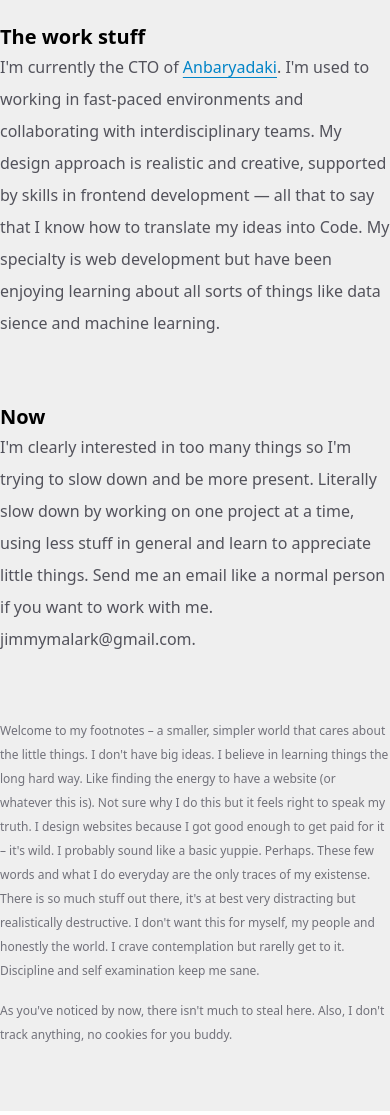
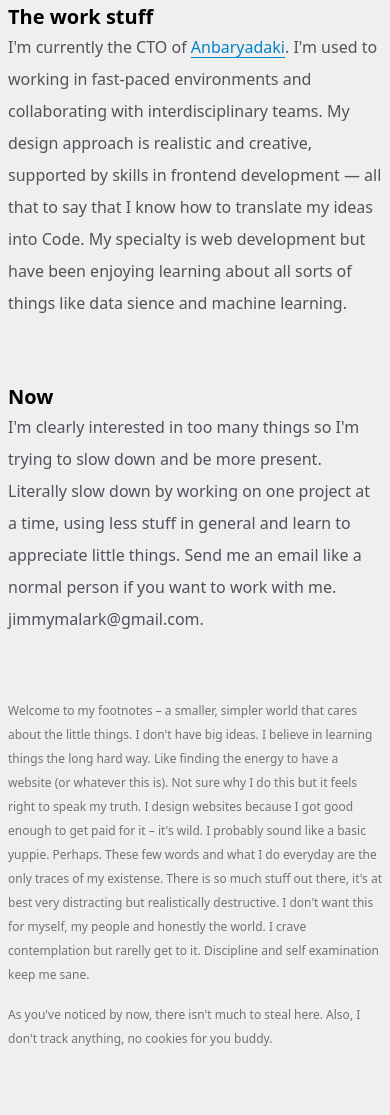
Before and after one commit to JimmyMalark/portfolio, a website: page index.html in a window 390 px wide. Shown: the part 615-1730 px from the top of the page. Drawn offline with Linux system fonts and the light colour scheme.

Commit message:
added padding for mobile users

```diff
--- a/index.html
+++ b/index.html
@@ -18,7 +18,7 @@
 </head>
 <body>
   <div class="bg-[#EFEFEF] dark:bg-black dark:text-white">
-    <nav class="flex justify-between items-center px-2 sticky top-0">
+    <nav class="flex justify-between items-center px-2 sticky top-0 bg-[#EFEFEF] dark:bg-black">
       <div class="flex items-center gap-2">
         <img src="assets/avatar.png" height="32px" alt="This is how I feel" class="rounded-full w-8 h-8">
         <small class="text-gray-700 dark:text-gray-400 text-xs">
@@ -32,7 +32,7 @@
       </div>
     </nav>
 
-    <section>
+    <section class="px-2">
       <div class="container max-w-screen-sm mx-auto">
         <div class="hero">
           <img src="assets/night.png" id="nightImage" class="hidden" title="My desk at night">
@@ -48,7 +48,7 @@
       </div>
     </section>
 
-    <section class="my-16">
+    <section class="my-16 px-2">
       <div class="container mx-auto max-w-screen-sm leading-loose">
         <h2 class="font-bold text-xl">The work stuff</h2>
         <p class="text-zinc-600 dark:text-zinc-400">
@@ -58,7 +58,7 @@
       </div>
     </section>
 
-    <section class="my-16">
+    <section class="my-16 px-2">
       <div class="container mx-auto max-w-screen-sm leading-loose">
         <h2 class="font-bold text-xl">Now</h2>
 
@@ -68,7 +68,7 @@
       </div>
     </section>
 
-    <footer class="pb-16">
+    <footer class="pb-16 px-2">
       <div class="container mx-auto max-w-screen-sm leading-loose text-zinc-500">
         <p class="text-xs leading-loose">
             Welcome to my footnotes – a smaller, simpler world that cares about the little things. I don't have big ideas. I believe in learning things the long hard way. Like finding the energy to have a website (or whatever this is). Not sure why I do this but it feels right to speak my truth. I design websites because I got good enough to get paid for it – it's wild. I probably sound like a basic yuppie. Perhaps. These few words and what I do everyday are the only traces of my existense. There is so much stuff out there, it's at best very distracting but realistically destructive. I don't want this for myself, my people and honestly the world. I crave contemplation but rarelly get to it. Discipline and self examination keep me sane.
```
